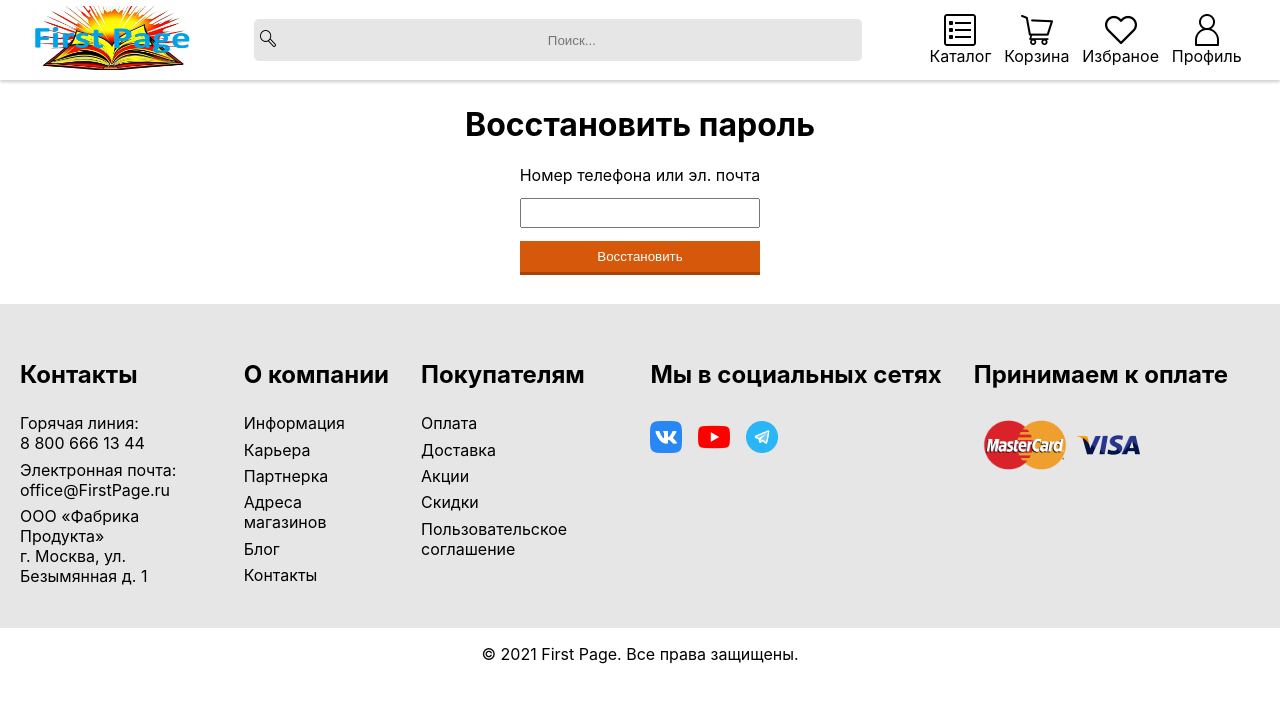
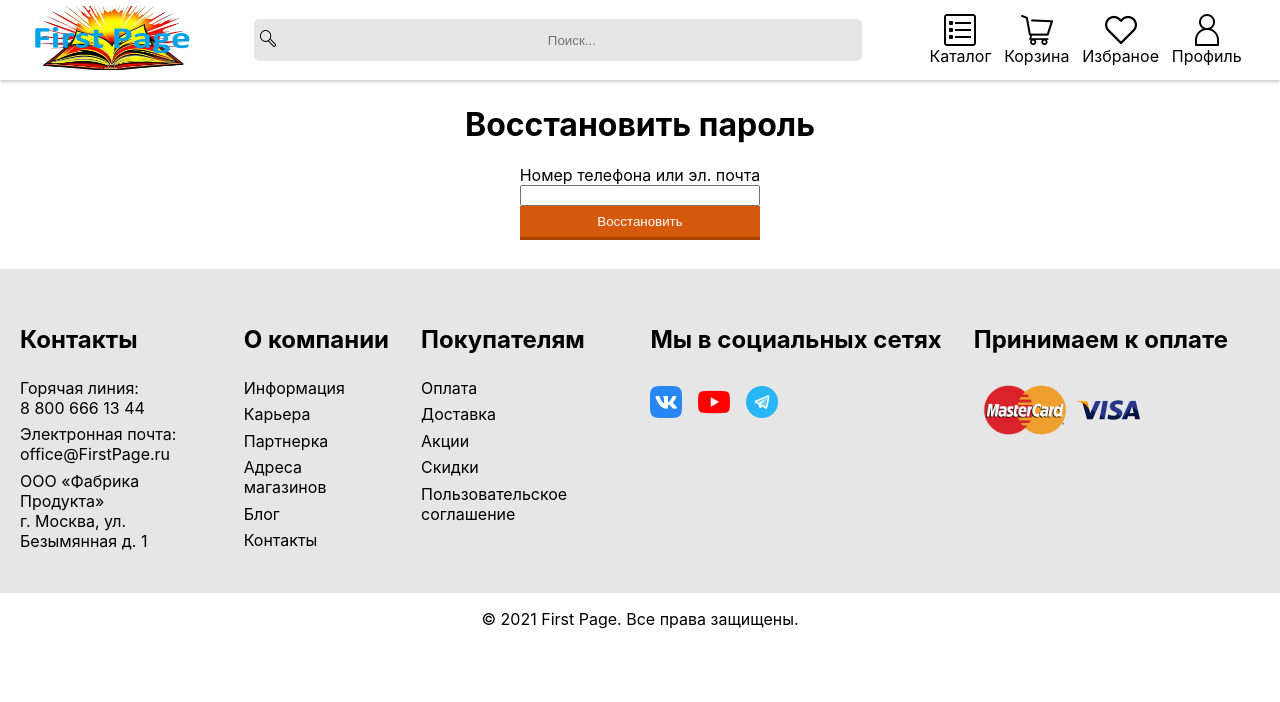
Before and after one commit to DNibras/comic-shop, a React (Vite) app: page /password-recovery in a window 1280 px wide. Shown: the top 702 px of the page. Built offline with nearby package versions, Linux system fonts and the light colour scheme.

Commit message:
add style for  PasswordRecovery

```diff
--- a/src/pages/PasswordRecovery/index.tsx
+++ b/src/pages/PasswordRecovery/index.tsx
@@ -6,7 +6,7 @@ const PasswordRecovery = () => {
       <h1>Восстановить пароль</h1>
       <form className="password-recovery-form">
         <label htmlFor="recovery">Номер телефона или эл. почта</label>
-        <input id="recovery" className="recovery-input"/>
+        <input id="recovery" className="recovery-inputq"/>
         <button className="recovery-button">Восстановить</button>
       </form>
     </div>
```
